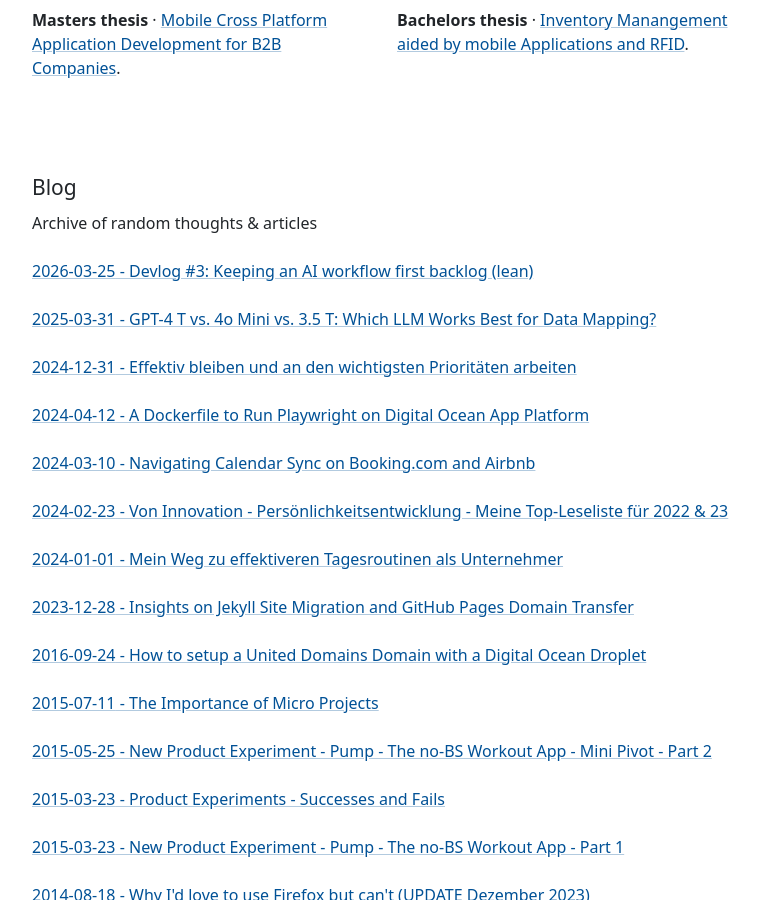
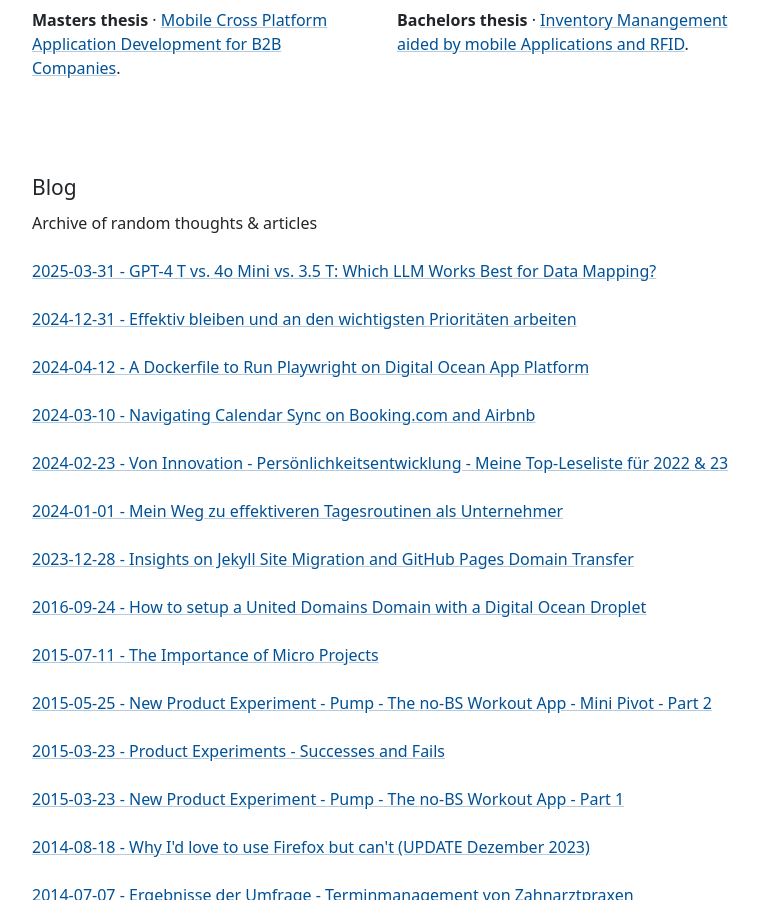
Before and after one commit to jnkwrych/jnkwrych.github.io, a Jekyll site: the page built from index.html, in a window 1280 px wide and 900 px high, scrolled down 1169 px. Shown: the whole window, without its empty margins (255-1014 px from the left). Built offline with Jekyll 4.4.1, drawn with Linux system fonts in a browser that asks for light colours.

Commit message:
Update title and date for backlog management post

```diff
--- a/_posts/2026-03-26-managing-a-solo-backlog-in-markdown.md
+++ b/_posts/2026-03-26-managing-a-solo-backlog-in-markdown.md
@@ -1,7 +1,8 @@
 ---
 layout: post
-title: "Devlog #3: Keeping an AI workflow first backlog (lean)"
-date: 2026-03-25
+title: "Devlog #3: Keeping a backlog for a AI-first-workflow"
+published: false
+date: 2026-04-26
 categories: [ai, engineering, building-in-public]
 ---
 
```
